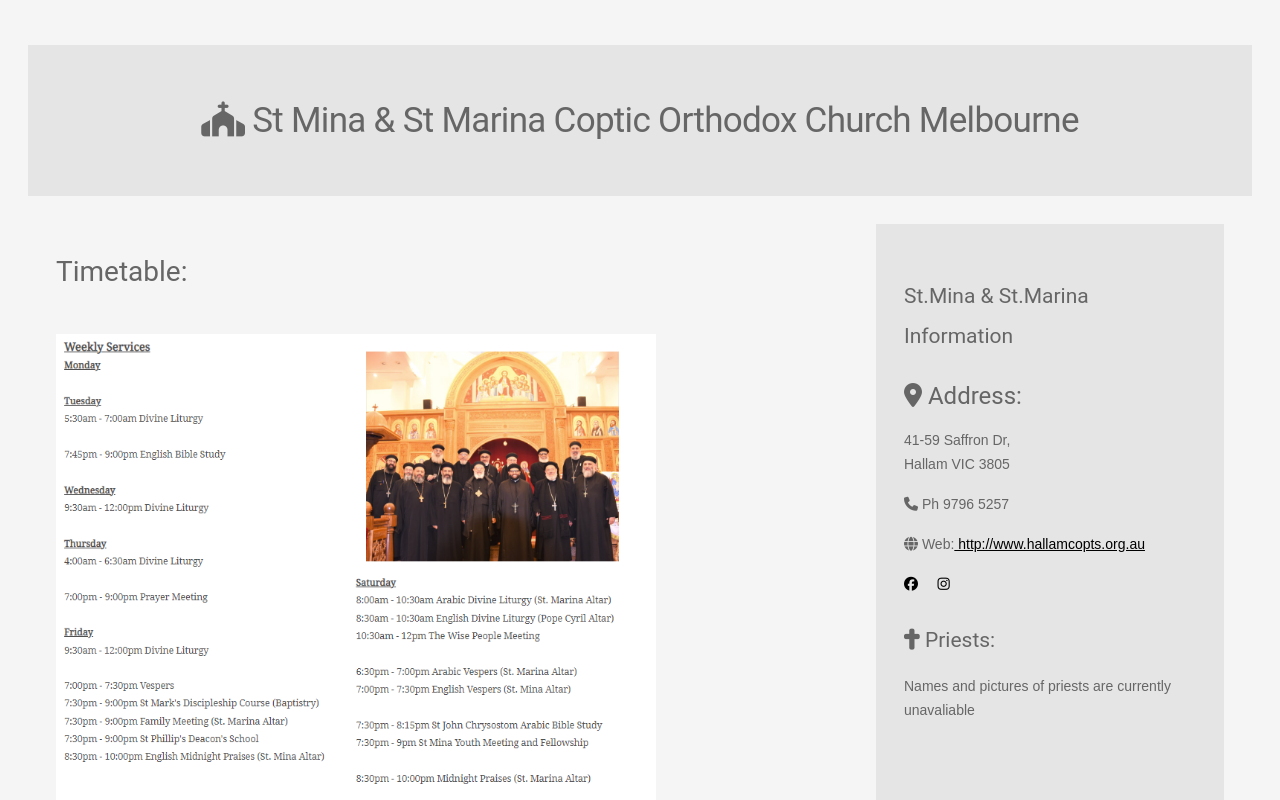
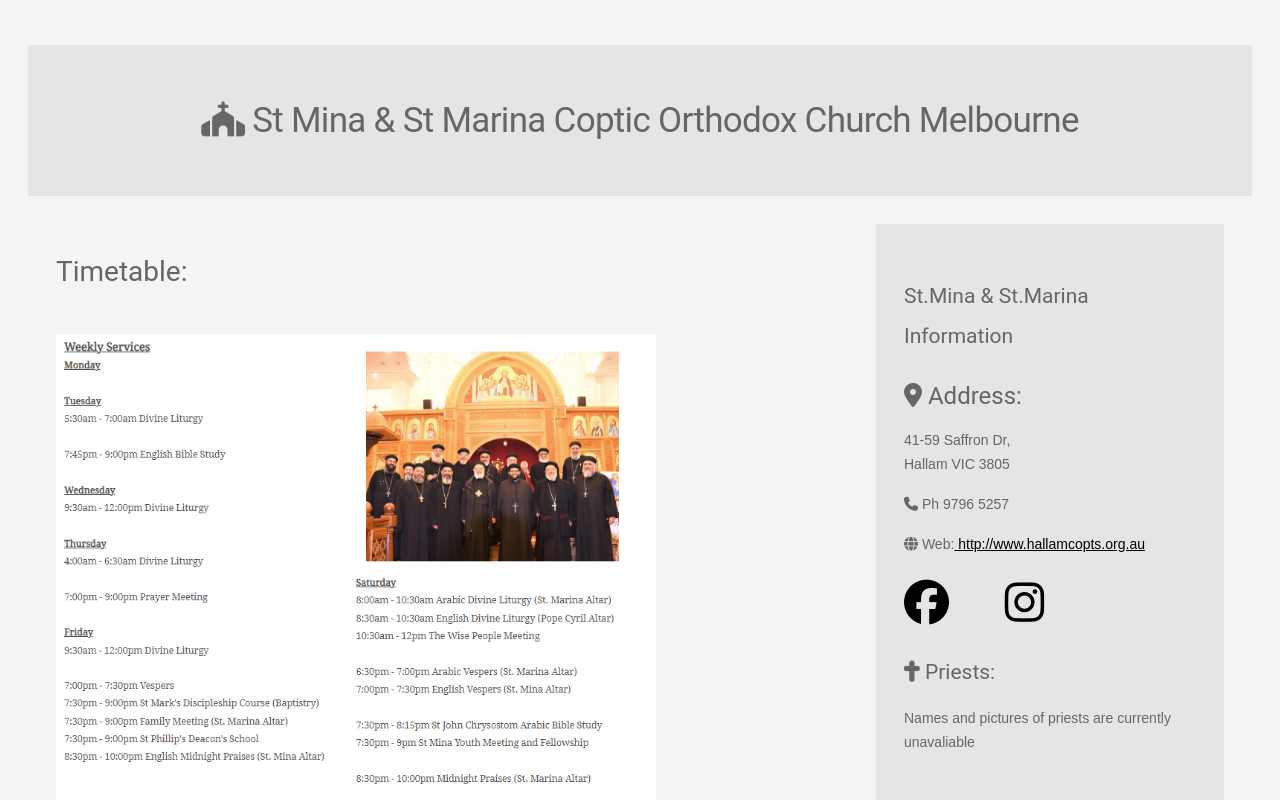
Before and after one commit to Fathy1010/Summer-Comp-24, a website: page stminamarina.html in a window 1280 px wide. Shown: the top 800 px of the page. Drawn offline with nearby package versions, Linux system fonts and the light colour scheme.

Commit message:
updated logo size

```diff
--- a/stminamarina.html
+++ b/stminamarina.html
@@ -120,12 +120,12 @@
         <p><i class="fa-solid fa-globe"></i> Web:<a href="http://www.hallamcopts.org.au">
           http://www.hallamcopts.org.au</a>
         </p>
-        <p>
+        <p> <h2>
           <a href="https://www.facebook.com/hallamcopts/" target="_blank" rel="noopener"><i
               class="fa-brands fa-facebook"></i></a>
           &nbsp;&nbsp;&nbsp;
           <a href="https://www.instagram.com/stmina_stmarina/" target="_blank" rel="noopener"><i
-              class="fa-brands fa-instagram"></i></a>
+              class="fa-brands fa-instagram"></i></a> </h2>
         </p>
         <h3> <i class="fa-solid fa-cross"></i>  Priests:</h3>
         <p> Names and pictures of priests are currently unavaliable </p>
```
